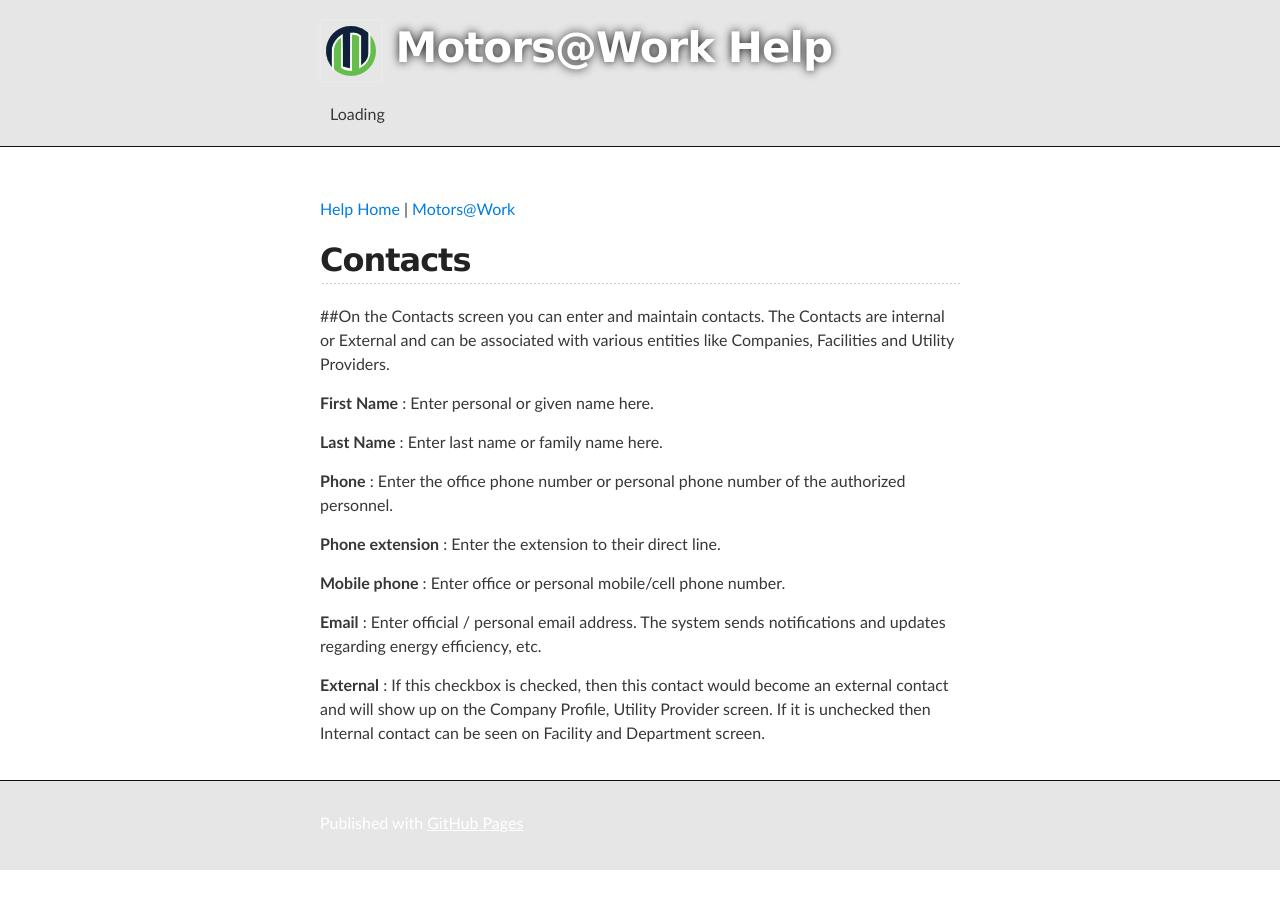
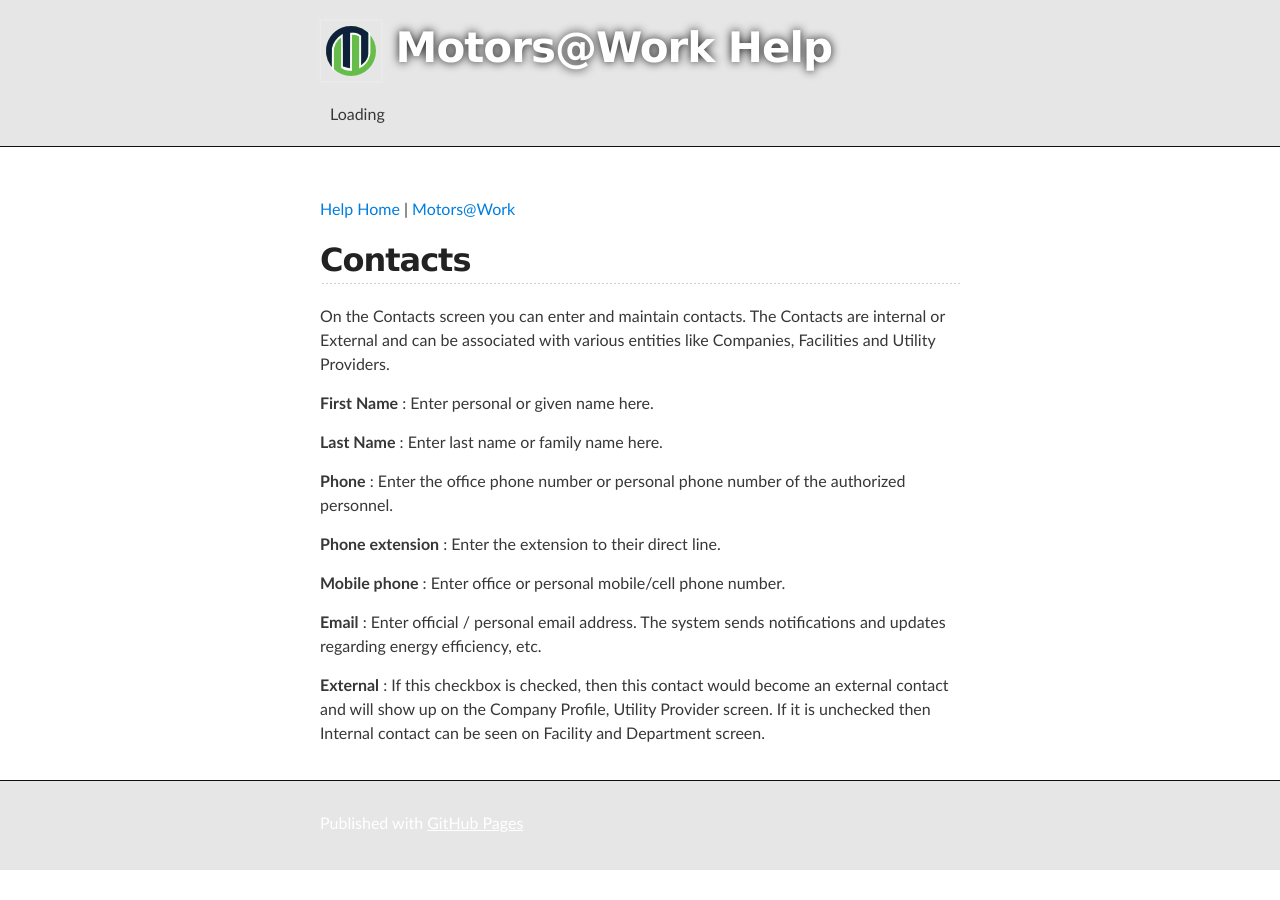
Before and after one commit to DeepakSirsath/assetsustainability.github.io, a Jekyll site: the page built from content/setup_overview/contacts.md, in a window 1280 px wide. Built offline with Jekyll 4.4.1, drawn with Linux system fonts in a browser that asks for light colours; comment, search, counter and statistics services are not loaded.

```diff
--- a/content/setup_overview/contacts.md
+++ b/content/setup_overview/contacts.md
@@ -10,7 +10,7 @@ tags:
 
 ## **Contacts**
 
-##On the Contacts screen you can enter and maintain contacts. The Contacts are internal or External and can be associated with various entities like Companies, Facilities and Utility Providers.
+On the Contacts screen you can enter and maintain contacts. The Contacts are internal or External and can be associated with various entities like Companies, Facilities and Utility Providers.
 
 **First Name** :  Enter personal or given name here.
 
```
